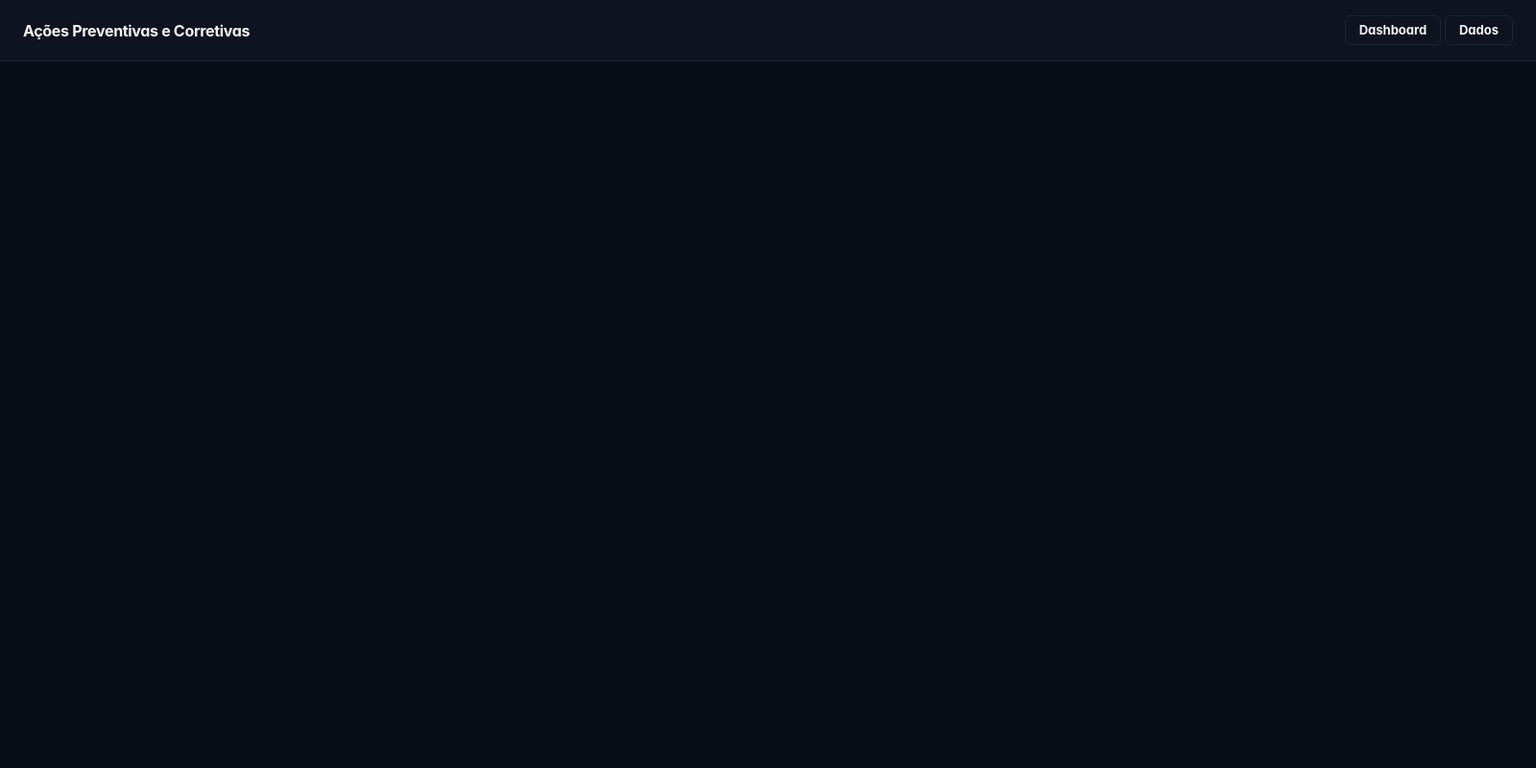
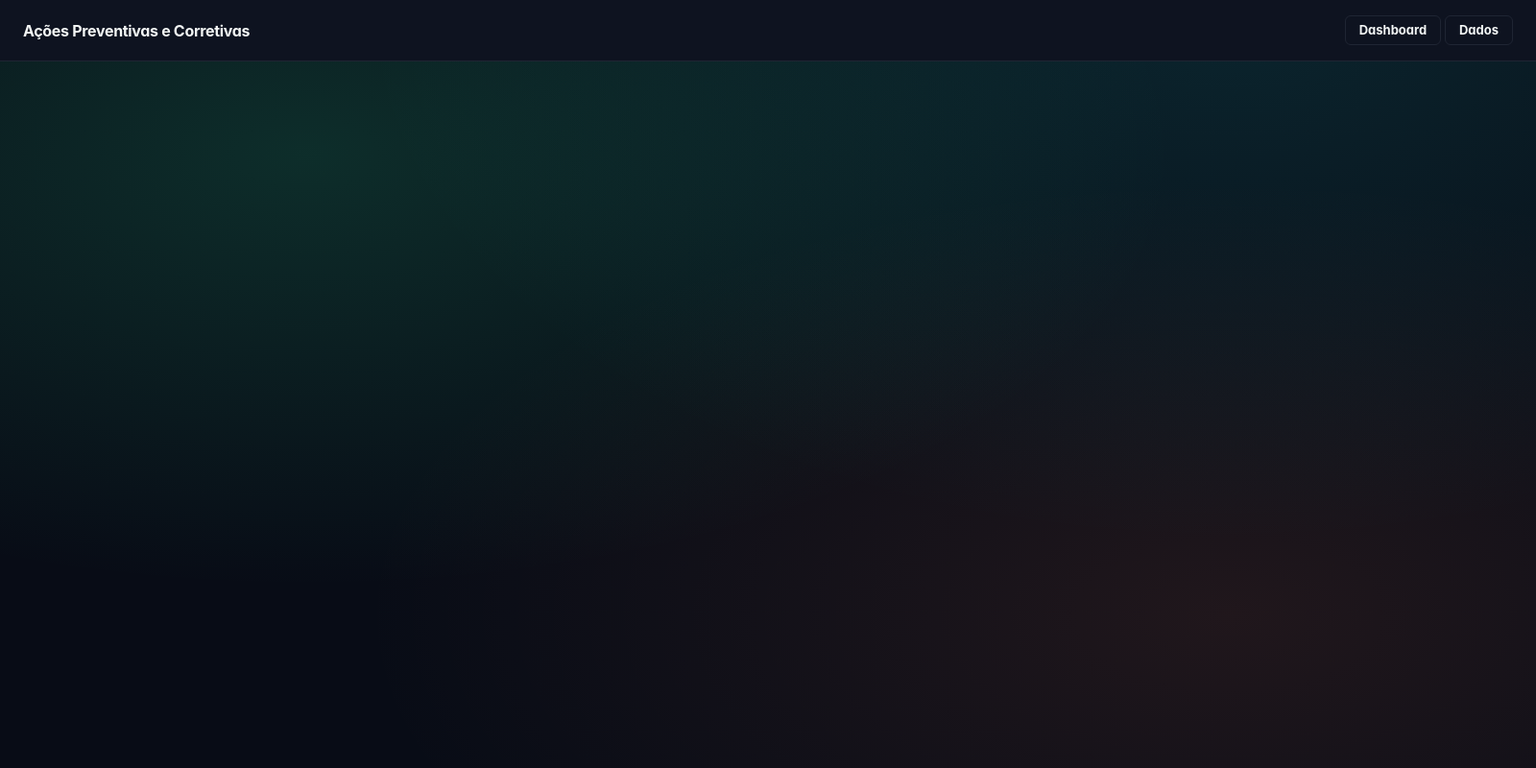
Before and after one commit to tiago0214/unimed-quality-department, an Electron app: page src/renderer/index.html in a window 1600 px wide. Shown: the whole page at 96% size. Drawn offline with Linux system fonts and the light colour scheme.

Commit message:
feat: add mesh background styling

```diff
--- a/src/renderer/index.html
+++ b/src/renderer/index.html
@@ -11,7 +11,7 @@
     <title>Unimed</title>
     <link href="./styles/global.css" rel="stylesheet" />
   </head>
-  <body>
+  <body class="mesh-bg">
     <header class="header-container">
       <h1>Ações Preventivas e Corretivas</h1>
       <span>
--- a/src/renderer/styles/global.css
+++ b/src/renderer/styles/global.css
@@ -158,3 +158,10 @@ input[type="number"]::-webkit-outer-spin-button {
 input[type="number"] {
   -moz-appearance: textfield;
 }
+
+.mesh-bg {
+  background-image:
+    radial-gradient(at 20% 20%, hsl(156 84% 55% / 0.15) 0px, transparent 50%),
+    radial-gradient(at 80% 0%, hsl(180 75% 50% / 0.12) 0px, transparent 50%),
+    radial-gradient(at 80% 80%, hsl(14 95% 65% / 0.1) 0px, transparent 50%);
+}
```
